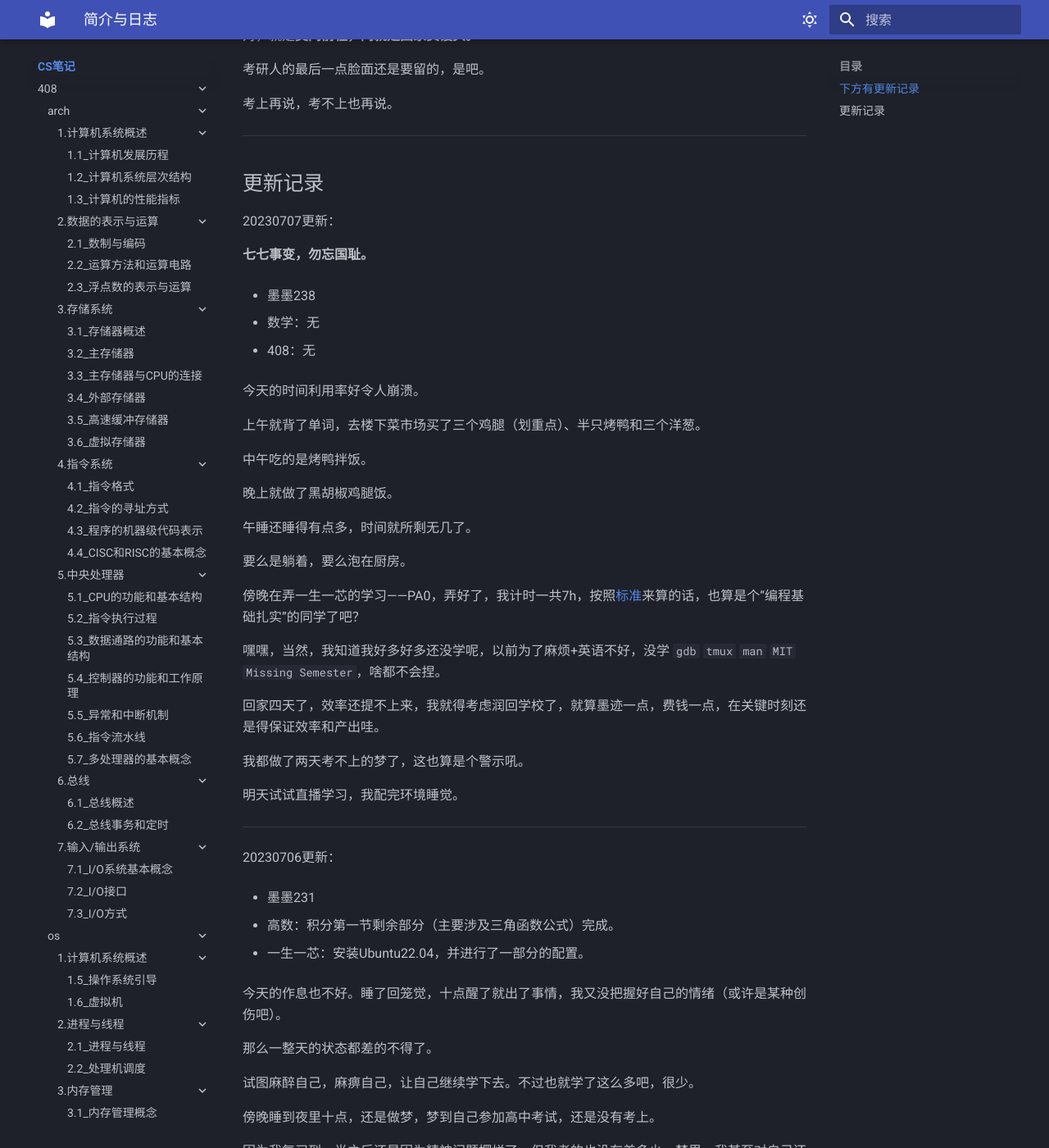
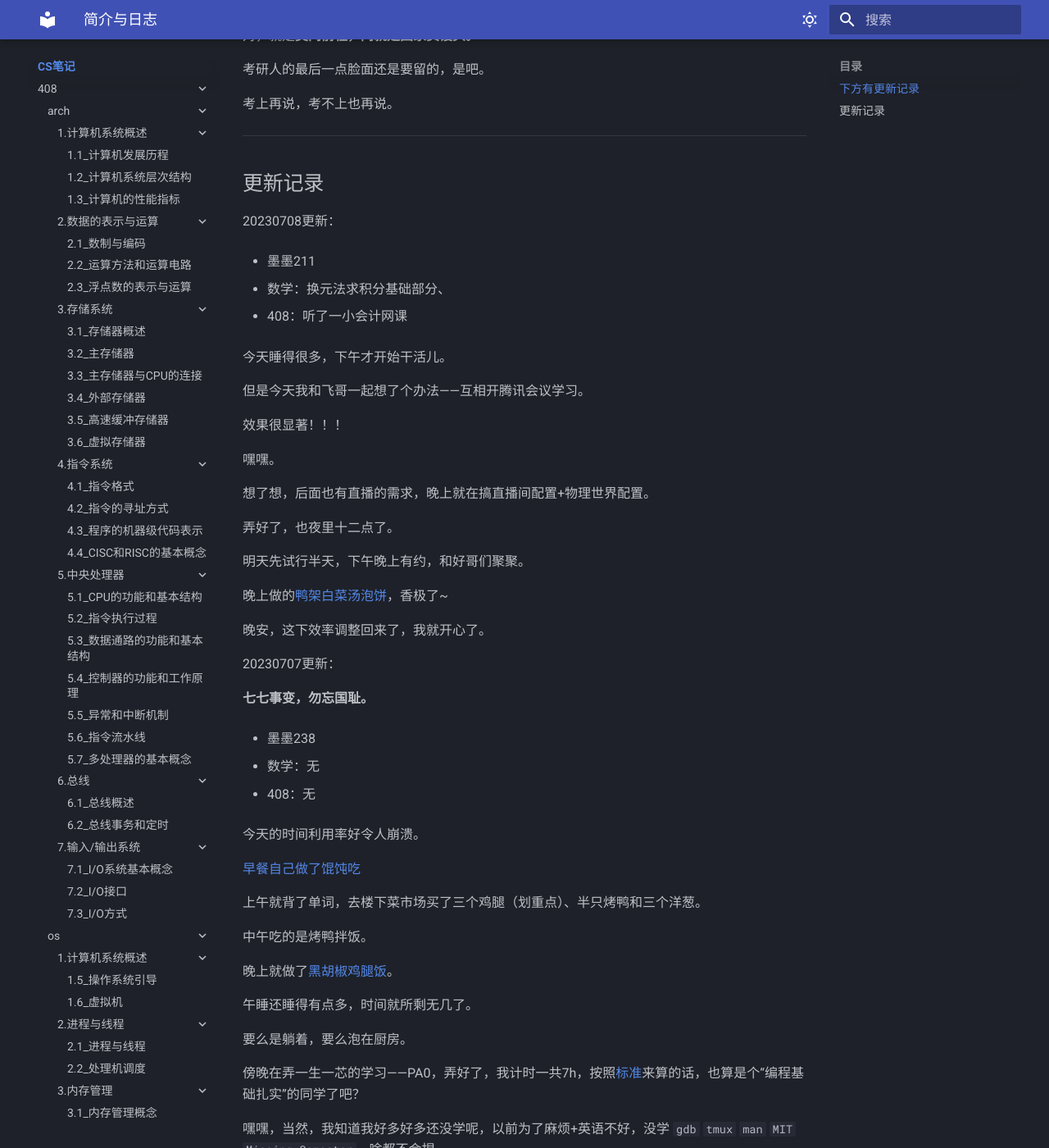
Before and after one commit to Haohahahaha/cs, an MkDocs documentation site: the page built from docs/index.md, in a window 1280 px wide and 1400 px high, scrolled down 768 px. Shown: the whole window at 82% size. Built offline with MkDocs 1.6.1 and Material for MkDocs 9.7.7, drawn with Linux system fonts in a browser that asks for light colours.

Commit message:
2023-07-09_00:24:54 update

```diff
--- a/docs/index.md
+++ b/docs/index.md
@@ -40,6 +40,32 @@
 
 ## 更新记录
 
+20230708更新：
+
+- 墨墨211
+
+- 数学：换元法求积分基础部分、
+
+- 408：听了一小会计网课
+
+今天睡得很多，下午才开始干活儿。
+
+但是今天我和飞哥一起想了个办法——互相开腾讯会议学习。
+
+效果很显著！！！
+
+嘿嘿。
+
+想了想，后面也有直播的需求，晚上就在搞直播间配置+物理世界配置。
+
+弄好了，也夜里十二点了。
+
+明天先试行半天，下午晚上有约，和好哥们聚聚。
+
+晚上做的[鸭架白菜汤泡饼](http://chat.haohaha.cn/delicious/cook/#20230708)，香极了~
+
+晚安，这下效率调整回来了，我就开心了。
+
 20230707更新：
 
 **七七事变，勿忘国耻。**
@@ -52,11 +78,13 @@
 
 今天的时间利用率好令人崩溃。
 
+[早餐自己做了馄饨吃](http://chat.haohaha.cn/delicious/cook/#20230707)
+
 上午就背了单词，去楼下菜市场买了三个鸡腿（划重点）、半只烤鸭和三个洋葱。
 
 中午吃的是烤鸭拌饭。
 
-晚上就做了黑胡椒鸡腿饭。
+晚上就做了[黑胡椒鸡腿饭](http://chat.haohaha.cn/delicious/cook/#20230707)。
 
 午睡还睡得有点多，时间就所剩无几了。
 
@@ -129,6 +157,8 @@
 - 一生一芯的任务——写“提问的智慧”读后感
 
 今天是休息的一天，不然身体真的遭不住。
+
+今天吃的是[自己炖的黄焖鸡耶！](http://chat.haohaha.cn/delicious/cook/#20230704)
 
 ---
 
```
